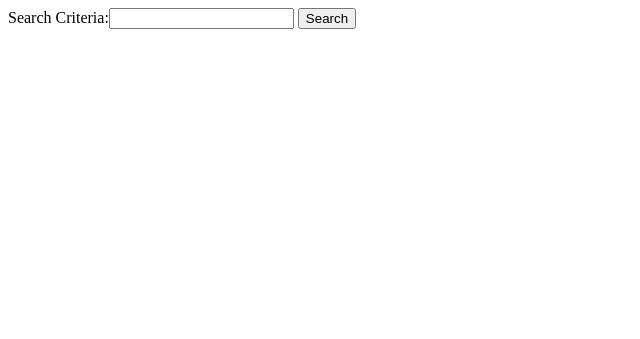
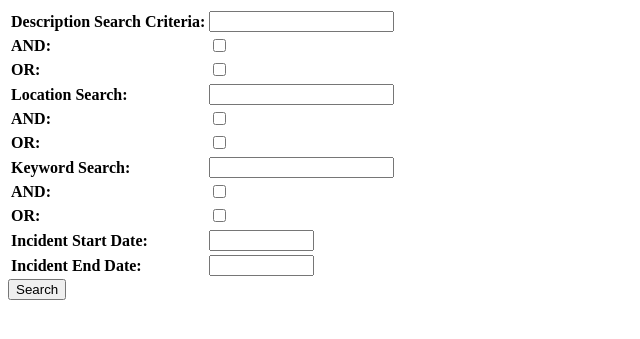
Before and after one commit to laurenbarker/SecureWitness, a Django app: page /SecureWitness/search/ in a window 1280 px wide. Shown: the top 339 px of the page, without its empty margins (0-640 px from the left). Run offline with Django 3.2, Linux system fonts and the light colour scheme; some libraries are stand-ins or nearby versions.

Commit message:
Added Search Page

```diff
--- a/SecureWitness/templates/SecureWitness/search.html
+++ b/SecureWitness/templates/SecureWitness/search.html
@@ -1,6 +1,27 @@
-
-<form action="/SecureWitness/search/" method="post">
+<!DOCTYPE html>
+<html>
+<head lang="en">
+    <meta charset="UTF-8">
+    <title>Search Page</title>
+       <!--
+    code for calendar popup taken from https://djangosnippets.org/snippets/2088/
+    -->
+<link rel="stylesheet" type="text/css" href="http://jquery-ui.googlecode.com/svn/tags/latest/themes/base/jquery-ui.css" media="all" />
+<script src="http://ajax.googleapis.com/ajax/libs/jquery/1.4/jquery.min.js"></script>
+<script src="http://ajax.googleapis.com/ajax/libs/jqueryui/1.8/jquery-ui.min.js"></script>
+<script type="text/javascript">
+    $(function() {
+        $('.vDateField').datepicker();
+    });
+</script>
+</head>
+<body>
+<form action="/SecureWitness/search/" method="post" enctype=multipart/form-data>
     {% csrf_token %}
-    {{ form }}
+    <table style="color:black;text-align:left;">
+        {{ form.as_table }}
+     </table>
 <input type="submit" value="Search" >
 </form>
+</body>
+</html>
--- a/SecureWitness/views.py
+++ b/SecureWitness/views.py
@@ -4,9 +4,8 @@ from django.shortcuts import render
 from django.http import HttpResponseRedirect
 from django.shortcuts import render_to_response
 from SecureWitness.models import report,user
-from django.contrib.admin.widgets import AdminDateWidget
+from django.db.models import Q
 from django.contrib.admin import widgets
-import time
 
 #put forms in forms.py later
 from django import forms
@@ -16,13 +15,24 @@ class loginForm(forms.Form):
     Register = forms.BooleanField(required=False)
 
 class NameForm(forms.Form):
-    your_name = forms.CharField(label='Search Criteria', max_length=100)
+    desc = forms.CharField(label='Description Search Criteria', max_length=100)
+    loc_and = forms.BooleanField(required=False, label="AND")
+    loc_or = forms.BooleanField(required=False, label = "OR")
+    loc = forms.CharField(label="Location Search", max_length=50)
+    key_and = forms.BooleanField(required=False, label="AND")
+    key_or = forms.BooleanField(required=False, label = "OR")
+    key = forms.CharField(label="Keyword Search", max_length=50)
+    inc_and = forms.BooleanField(required=False, label="AND")
+    inc_or = forms.BooleanField(required=False, label = "OR")
+    inc_start = forms.DateField(label="Incident Start Date", widget=widgets.AdminDateWidget())
+    inc_end = forms.DateField(label="Incident End Date", widget=widgets.AdminDateWidget())
+
 
 class UploadFileForm(forms.Form):
     shortdesc = forms.CharField(max_length=50)
     longdesc = forms.CharField(max_length=300)
     location = forms.CharField(max_length=50, required=False)
-    incident_date = forms.DateField(required=False,widget = widgets.AdminDateWidget())
+    incident_date = forms.DateField(required=False, widget=widgets.AdminDateWidget())
     keywords = forms.CharField(max_length=50, required=False)
     private = forms.BooleanField(required=False)
     file = forms.FileField(required=False)
@@ -74,15 +84,52 @@ def search(request):
             # process the data in form.cleaned_data as required
             # ...
             # redirect to a new URL:
-            keyword = form.cleaned_data['your_name']
+            keyword = form.cleaned_data['desc']
             keyword = keyword.split()
-            list = []
+            desclist = []
+            loclist = []
+            keylist = []
             for word in keyword:
-                list.extend(report.objects.filter(shortdesc__contains=word))
-            list = set(list)
+                #list.extend(report.objects.filter(shortdesc__contains=word))
+                #list.extend(report.objects.filter(longdesc__contains=word))
+                qs =  report.objects.filter(Q(shortdesc__icontains=word) | Q(longdesc__icontains=word))
+                desclist.extend(qs)
+            desclist = set(desclist)
+            loc = form.cleaned_data['loc']
+            loc = loc.split()
+            for word in loc:
+                qs = report.objects.filter(Q(location__icontains=word))
+                loclist.extend(qs)
+            loclist = set(loclist)
+            key = form.cleaned_data['key']
+            key = key.split()
+            for word in key:
+                qs = report.objects.filter(Q(keywords__icontains=word))
+                keylist.extend(qs)
+            keylist = set(keylist)
+            inc_start = request.POST.get('inc_start')
+            inc_start = inc_start.split("/")
+            inc_start = inc_start[2] + "-" + inc_start[0] + "-" + inc_start[1]
+            inc_end = request.POST.get('inc_end')
+            inc_end = inc_end.split("/")
+            inc_end = inc_end[2] + "-" + inc_end[0] + "-" + inc_end[1]
+            inc_list = report.objects.filter(incident_date__range=(inc_start,inc_end))
+
+            if(form.cleaned_data['loc_and']):
+                desclist = list(set(desclist) & set(loclist))
+            else:
+                desclist = list(set(desclist) | set(loclist))
+            if(form.cleaned_data['key_and']):
+                desclist = list(set(desclist) & set(keylist))
+            else:
+                desclist = list(set(desclist) | set(keylist))
+            if(form.cleaned_data['inc_and']):
+                desclist = list(set(desclist) & set(inc_list))
+            else:
+                desclist = list(set(desclist) | set(inc_list))
             template = loader.get_template('SecureWitness/index.html')
             context = RequestContext(request, {
-                  'latest_question_list': list,
+                  'report_list': desclist,
             })
             return HttpResponse(template.render(context))
     # if a GET (or any other method) we'll create a blank form
@@ -101,7 +148,10 @@ def upload(request):
             if form.cleaned_data['incident_date'] is None:
                 inc = None
             else:
+                #convert date format to YYYY-MM-DD from MM/DD/YYYY
                 inc = request.POST.get('incident_date')
+                date = inc.split("/")
+                date = date[2] + "-" + date[0] + "-" + date[1]
             key = request.POST.get('keywords')
             priv = request.POST.get('private')
             if priv is None:
@@ -110,7 +160,7 @@ def upload(request):
             #Once login is finished, get current logged in user
             name = "test"
             u = user.objects.filter(username=name)[0]
-            rep = report(author = u, shortdesc = short, longdesc = long, location = loc, incident_date = inc, keywords = key, private = priv, file = f)
+            rep = report(author = u, shortdesc = short, longdesc = long, location = loc, incident_date = date, keywords = key, private = priv, file = f)
             rep.save()
             return HttpResponse("added successfully")
     else:
```
Also changed, not shown: SecureWitness/templates/SecureWitness/index.html (+10 -4 lines), SecureWitness/templates/SecureWitness/upload.html (+18 -1 lines), db.sqlite3.
